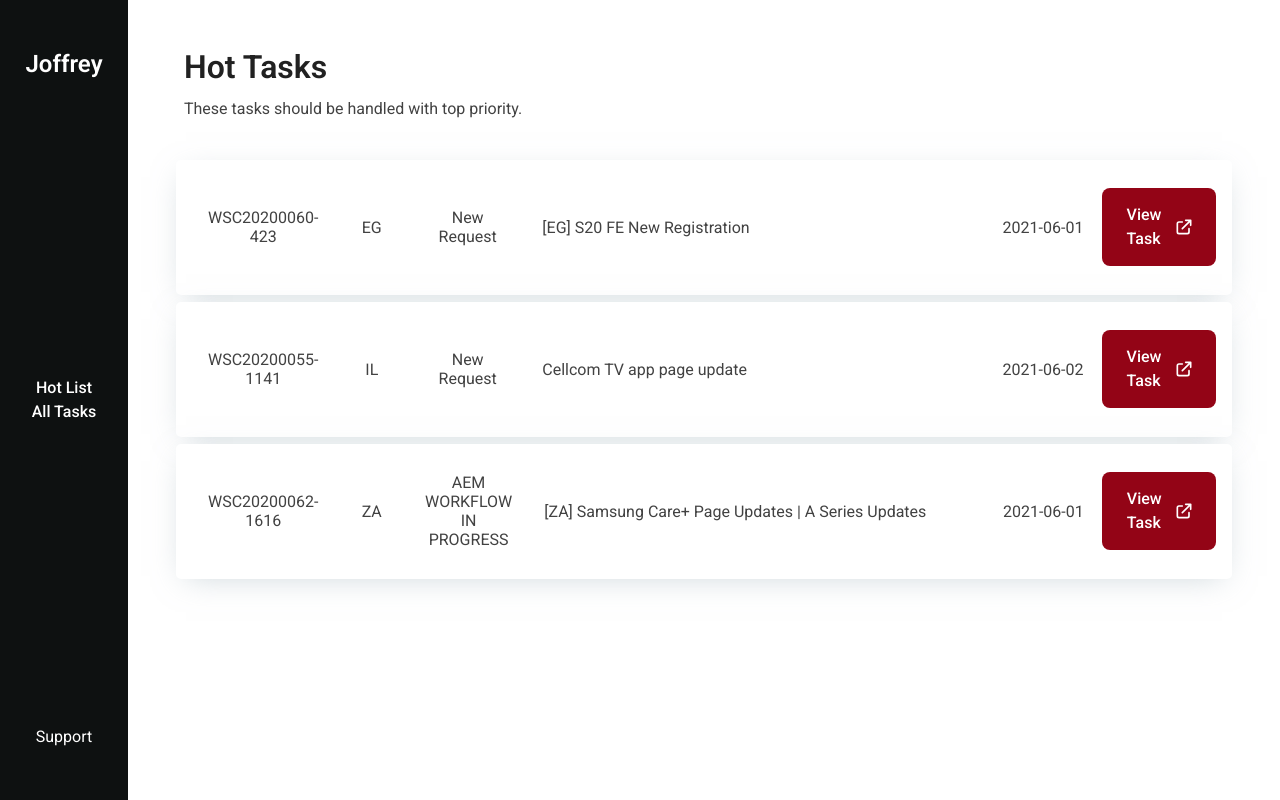
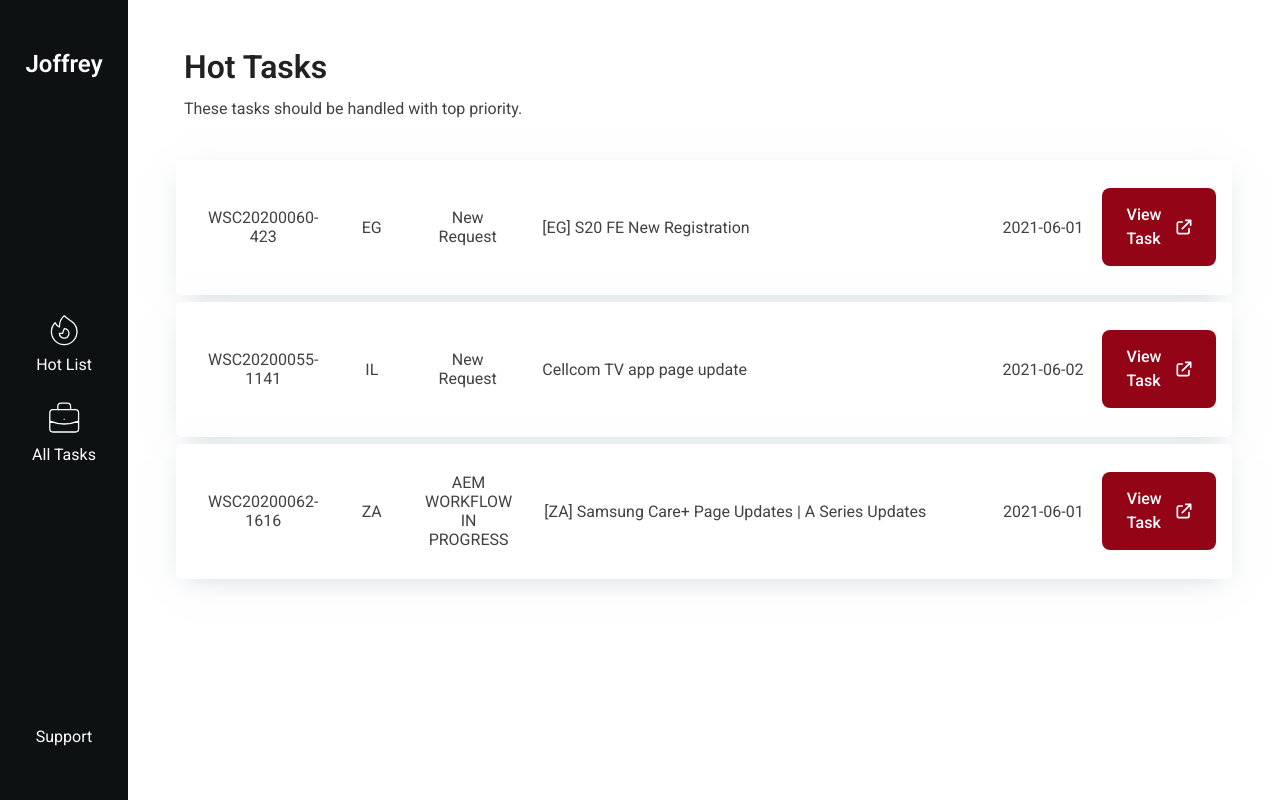
Before and after one commit to robdecipher/joffrey-ui, a Next.js app: page / in a window 1280 px wide. Built offline with nearby package versions, Linux system fonts and the light colour scheme.

Commit message:
Icons added to the Main Navigation

```diff
--- /dev/null
+++ b/components/icons/fire.js
@@ -0,0 +1,12 @@
+function FireIcon() {
+
+    return(
+        <svg xmlns="http://www.w3.org/2000/svg" className="h-6 w-6" fill="none" viewBox="0 0 24 24" stroke="currentColor">
+            <path strokeLinecap="round" strokeLinejoin="round" strokeWidth={0.8} d="M17.657 18.657A8 8 0 016.343 7.343S7 9 9 10c0-2 .5-5 2.986-7C14 5 16.09 5.777 17.656 7.343A7.975 7.975 0 0120 13a7.975 7.975 0 01-2.343 5.657z" />
+            <path strokeLinecap="round" strokeLinejoin="round" strokeWidth={0.8} d="M9.879 16.121A3 3 0 1012.015 11L11 14H9c0 .768.293 1.536.879 2.121z" />
+        </svg>
+    );
+
+}
+
+export default FireIcon;
--- /dev/null
+++ b/components/icons/work.js
@@ -0,0 +1,11 @@
+function WorkIcon() {
+
+    return(
+        <svg xmlns="http://www.w3.org/2000/svg" className="h-6 w-6" fill="none" viewBox="0 0 24 24" stroke="currentColor">
+            <path strokeLinecap="round" strokeLinejoin="round" strokeWidth={0.8} d="M21 13.255A23.931 23.931 0 0112 15c-3.183 0-6.22-.62-9-1.745M16 6V4a2 2 0 00-2-2h-4a2 2 0 00-2 2v2m4 6h.01M5 20h14a2 2 0 002-2V8a2 2 0 00-2-2H5a2 2 0 00-2 2v10a2 2 0 002 2z" />
+        </svg>
+    );
+
+}
+
+export default WorkIcon;
--- a/components/layout/main-navigation.js
+++ b/components/layout/main-navigation.js
@@ -1,6 +1,9 @@
 import Link from 'next/link';
+import { Fragment } from 'react';
 
 import classes from './main-navigation.module.css';
+import FireIcon from '../icons/fire';
+import WorkIcon from '../icons/work';
 
 function MainNavigation() {
 
@@ -12,10 +15,20 @@ function MainNavigation() {
             <nav className={classes.globalnav}>
                 <ul>
                     <li>
-                        <Link href='/'>Hot List</Link>
+                        <Link href='/'>
+                            <Fragment>
+                                <FireIcon />
+                                <span>Hot List</span>
+                            </Fragment>
+                        </Link>
                     </li>
                     <li>
-                        <Link href='/tasks'>All Tasks</Link>
+                        <Link href='/tasks'>
+                            <Fragment>
+                                <WorkIcon />
+                                <span>All Tasks</span>
+                            </Fragment>
+                        </Link>
                     </li>
                 </ul>
             </nav>
--- a/components/layout/main-navigation.module.css
+++ b/components/layout/main-navigation.module.css
@@ -4,3 +4,5 @@
 .brand, .globalnav, .navfooter { display:flex;justify-content:center; }
 .globalnav { height:100%; }
 .globalnav ul { text-align:center;}
+.globalnav ul li { margin-bottom:1.6rem; }
+.globalnav svg { width:2.4rem;height:2.4rem;display:block;text-align:center;margin:0 auto;margin-bottom:0.4rem;}
```
